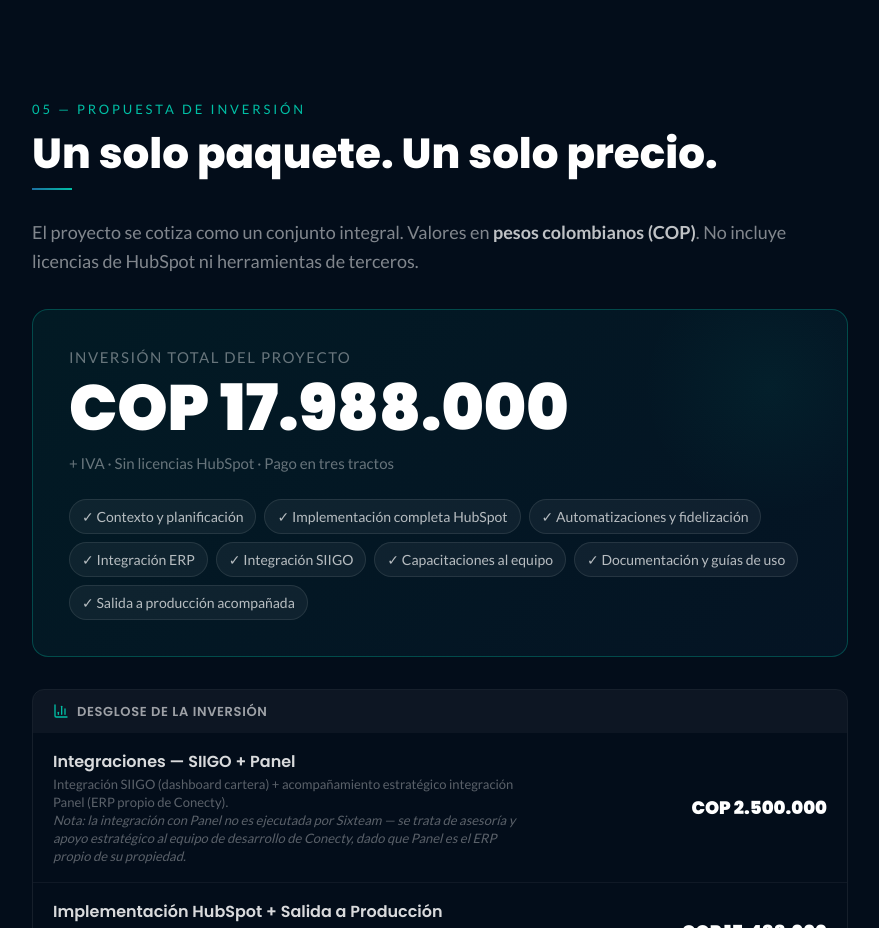
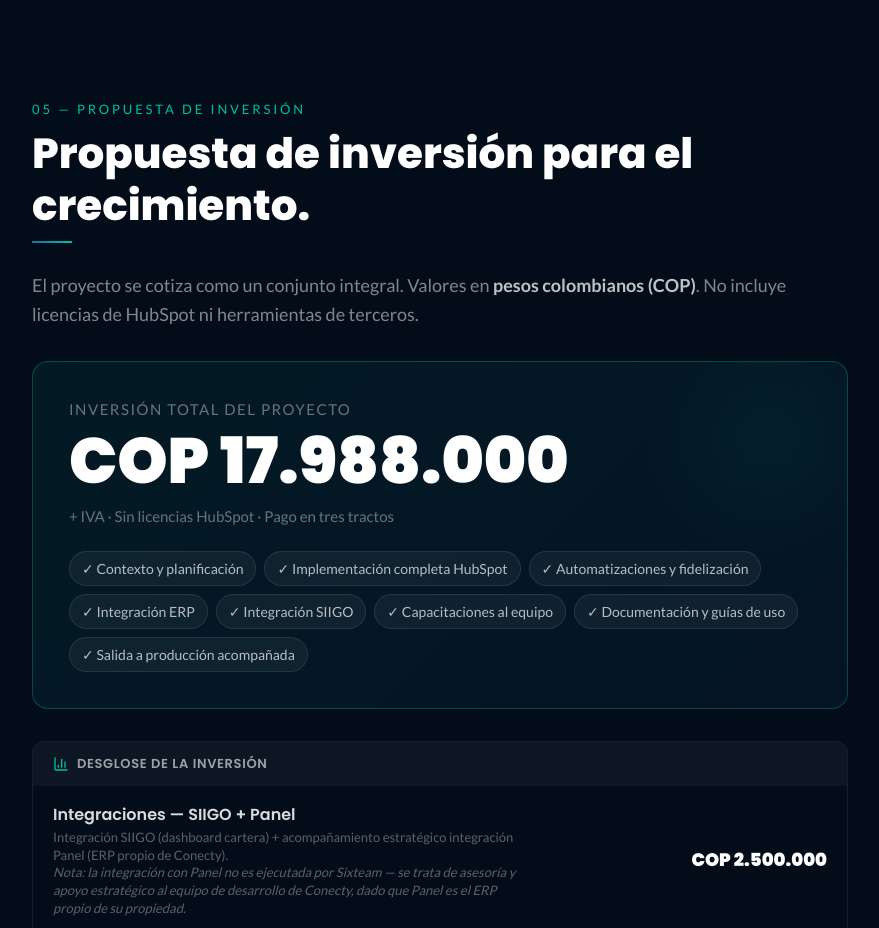
Before and after one commit to alphasixteampro/propuestas, a React (Vite) app: page /conecty in a window 1280 px wide. Shown: the part 6103-7031 px from the top of the page, without its empty margins (200-1079 px from the left). Built offline with nearby package versions, Linux system fonts and the light colour scheme.

Commit message:
fix(conecty): cambiar título sección inversión a 'Propuesta de inversión para el crecimiento'

```diff
--- a/src/pages/ConnectyProposal.tsx
+++ b/src/pages/ConnectyProposal.tsx
@@ -868,7 +868,7 @@ const ConnectyProposal = () => {
         <section id="cotizacion" ref={s5.ref as React.RefObject<HTMLElement>}
           className={`transition-all duration-700 ${s5.v ? 'opacity-100 translate-y-0' : 'opacity-0 translate-y-8'}`}>
           <TagLabel>05 — Propuesta de Inversión</TagLabel>
-          <SectionTitle>Un solo paquete. Un solo precio.</SectionTitle>
+          <SectionTitle>Propuesta de inversión para el crecimiento.</SectionTitle>
           <Rule />
           <p className="font-lato text-white/50 text-[18px] leading-relaxed mb-8">
             El proyecto se cotiza como un conjunto integral. Valores en{' '}
```
